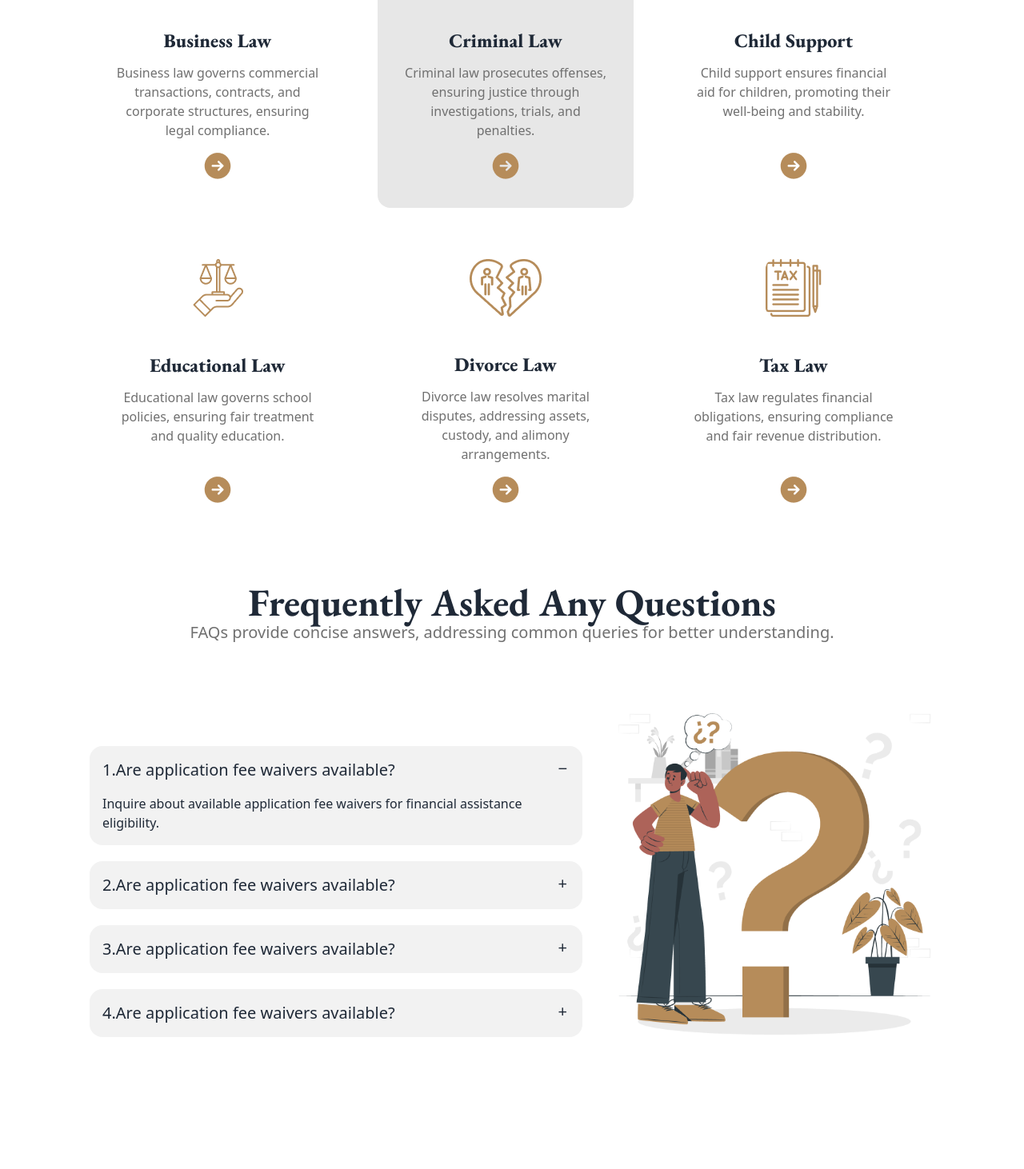
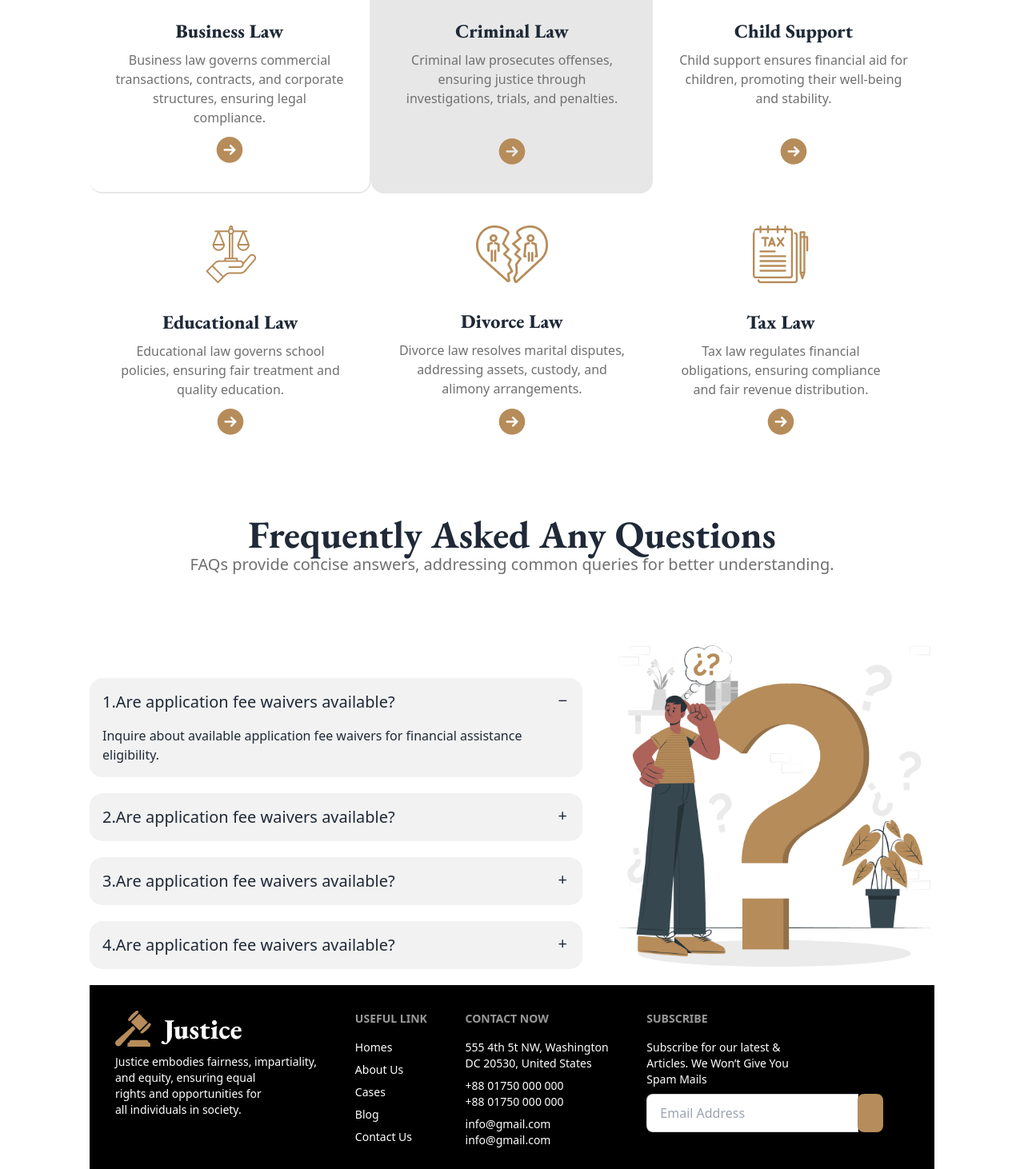
Before and after one commit to noushin-nusrat/legal-solution, a plain HTML site: page index.html in a window 1280 px wide. Shown: the part 1118-2580 px from the top of the page at 80% size. Before the commit the page ends 2459 px from the top, so only its background shows below. Drawn offline with nearby package versions, Linux system fonts and the light colour scheme.

Commit message:
added footer section

```diff
--- a/index.html
+++ b/index.html
@@ -89,7 +89,7 @@
         <h1 class="text-xl lg:text-5xl font-bold font-heading">We Provide Effective <br> Legal Solutions</h1>
         <p class="lg:text-xl font-body">Law regulates human behavior within a society, providing <br> a framework for
           justice and order.</p>
-        <div class="lg:flex gap-3 hidden ">
+        <div class="lg:flex  hidden ">
           <input type="text" placeholder="Search your services" class="input input-bordered input-md w-[350px] p-5" />
           <button class="btn bg-main border-none w-[120px] text-white">Search</button>
         </div>
@@ -104,13 +104,13 @@
       </div>
       <div>
         <!-- card -->
-        <div class="grid grid-cols md:grid-cols-2 lg:grid-cols-3 mt-16 gap-6">
+        <div class="grid grid-cols md:grid-cols-2 lg:grid-cols-3 mt-16">
           <!-- first card -->
-          <div class="card w-80 gap-3">
+          <div class="card border-r-[2px] border-b-[2px] border-[#E7E7E7]">
             <figure class="px-10 pt-10">
               <img src="./images/business.png" alt="" class="rounded-xl" />
             </figure>
-            <div class="card-body items-center text-center gap-3">
+            <div class="card-body items-center text-center ">
               <h2 class="font-heading text-2xl font-extrabold">Business Law</h2>
               <p class="text-[#707070]">Business law governs commercial transactions, contracts, and corporate structures, ensuring legal compliance.</p>
               <div class="card-actions">
@@ -119,11 +119,11 @@
             </div>
           </div>
           <!-- second card -->
-          <div class="card w-80 bg-base-100  bg-[#E7E7E7] gap-3">
+          <div class="card bg-[#E7E7E7] ">
             <figure class="px-10 pt-10">
               <img src="./images/criminal.png" alt="" class="rounded-xl" />
             </figure>
-            <div class="card-body items-center text-center gap-3">
+            <div class="card-body items-center text-center ">
               <h2 class="font-heading text-2xl font-extrabold">Criminal Law</h2>
               <p class="text-[#707070]">Criminal law prosecutes offenses, ensuring justice through investigations, trials, and penalties.</p>
               <div class="card-actions">
@@ -132,11 +132,11 @@
             </div>
           </div>
           <!-- third card -->
-          <div class="card w-80 bg-base-100 gap-3">
+          <div class="card">
             <figure class="px-10 pt-10">
               <img src="./images/child.png" alt="" class="rounded-xl" />
             </figure>
-            <div class="card-body items-center text-center gap-3">
+            <div class="card-body items-center text-center ">
               <h2 class="font-heading text-2xl font-extrabold">Child Support</h2>
               <p class="text-[#707070]">Child support ensures financial aid for children, promoting their well-being and stability.</p>
               <div class="card-actions">
@@ -145,11 +145,11 @@
             </div>
           </div>
           <!-- fourth card -->
-          <div class="card w-80 bg-base-100  gap-3">
+          <div class="card">
             <figure class="px-10 pt-10">
               <img src="./images/education.png" alt="" class="rounded-xl" />
             </figure>
-            <div class="card-body items-center text-center gap-3">
+            <div class="card-body items-center text-center ">
               <h2 class="font-heading text-2xl font-extrabold">Educational Law</h2>
               <p class="text-[#707070]">Educational law governs school policies, ensuring fair treatment and quality education.</p>
               <div class="card-actions">
@@ -158,11 +158,11 @@
             </div>
           </div>
           <!-- fifth card -->
-          <div class="card w-80  gap-3">
+          <div class="card">
             <figure class="px-10 pt-10">
               <img src="./images/divorce.png" alt="" class="rounded-xl" />
             </figure>
-            <div class="card-body items-center text-center gap-3">
+            <div class="card-body items-center text-center ">
               <h2 class="font-heading text-2xl font-extrabold">Divorce Law</h2>
               <p class="text-[#707070]">Divorce law resolves marital disputes, addressing assets, custody, and alimony arrangements.</p>
               <div class="card-actions">
@@ -171,11 +171,11 @@
             </div>
           </div>
           <!-- sixth card -->
-          <div class="card w-80 bg-base-100  gap-3">
+          <div class="card w-80 bg-base-100  ">
             <figure class="px-10 pt-10">
               <img src="./images/tax.png" alt="" class="rounded-xl" />
             </figure>
-            <div class="card-body items-center text-center gap-3">
+            <div class="card-body items-center text-center ">
               <h2 class="font-heading text-2xl font-extrabold">Tax Law</h2>
               <p class="text-[#707070]">Tax law regulates financial obligations, ensuring compliance and fair revenue distribution.</p>
               <div class="card-actions">
@@ -236,8 +236,36 @@
       </div>
     </section>
   </main>
-  <footer>
-
+  <footer class="footer bg-black text-white p-8">
+    <nav>
+      <header><img src="./images/logo.png" alt=""></header>
+      <p>Justice embodies fairness, impartiality,<br> and  equity, ensuring equal<br>  rights and opportunities for <br> all individuals in society.</p>
+    </nav>
+    <nav>
+      <header class="footer-title">Useful Link</header>
+      <a class="link link-hover">Homes</a>
+      <a class="link link-hover">About Us</a>
+      <a class="link link-hover">Cases</a>
+      <a class="link link-hover">Blog</a>
+      <a class="link link-hover">Contact Us</a>
+    </nav>
+    <nav>
+      <header class="footer-title">Contact Now</header>
+    <p>555 4th 5t NW, Washington <br>
+      DC 20530, United States</p>
+      <p>+88 01750 000 000 <br>
+        +88 01750 000 000</p>
+        <p>info@gmail.com <br>
+          info@gmail.com</p>
+    </nav>
+    <form>
+      <header class="footer-title">Subscribe</header>
+          <span class="">Subscribe for our latest & <br> Articles. We Won’t Give You <br> Spam Mails</span>
+        <div class="join">
+          <input type="text" placeholder="Email Address" class="input input-bordered join-item" />
+          <button class="btn bg-main border-none text-white"><img src="./" alt=""></button>
+        </div>
+    </form>
   </footer>
 </body>
 
```
Also changed, not shown: images/Frame (1).svg (added).
